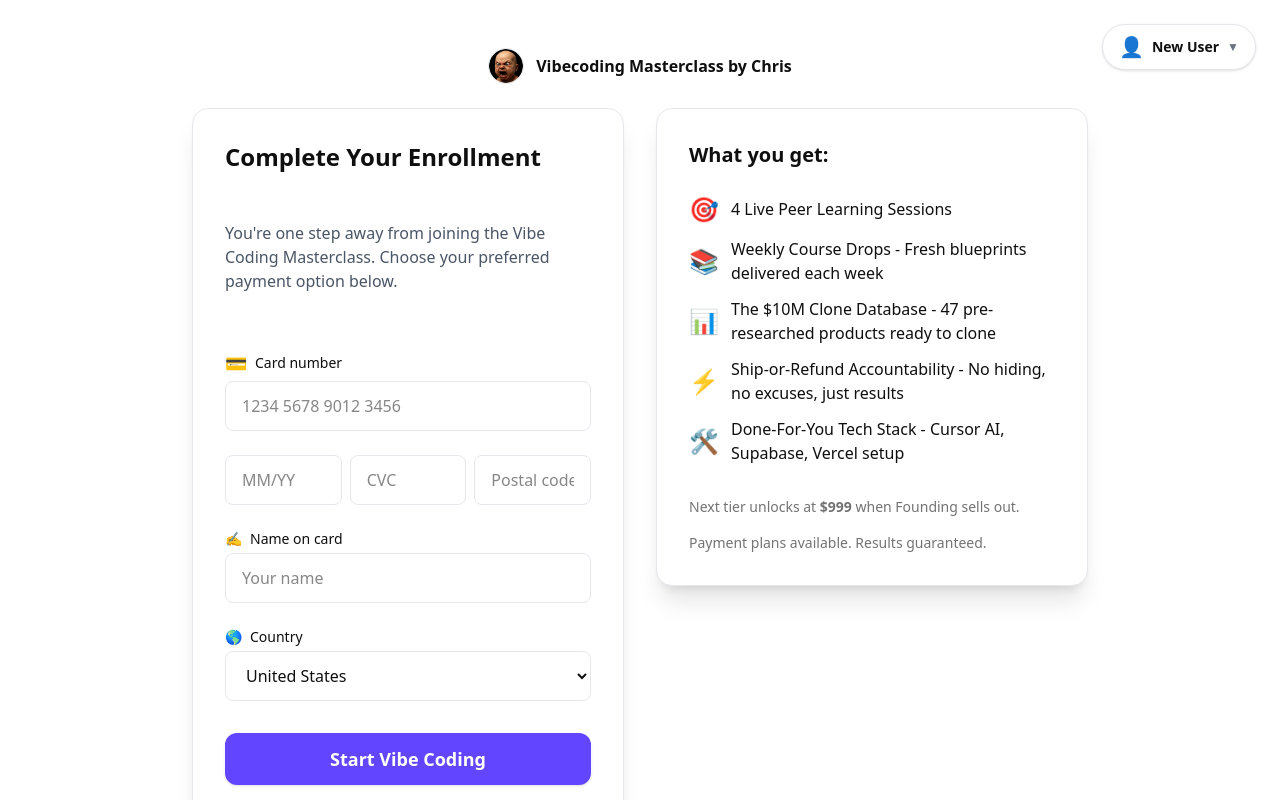
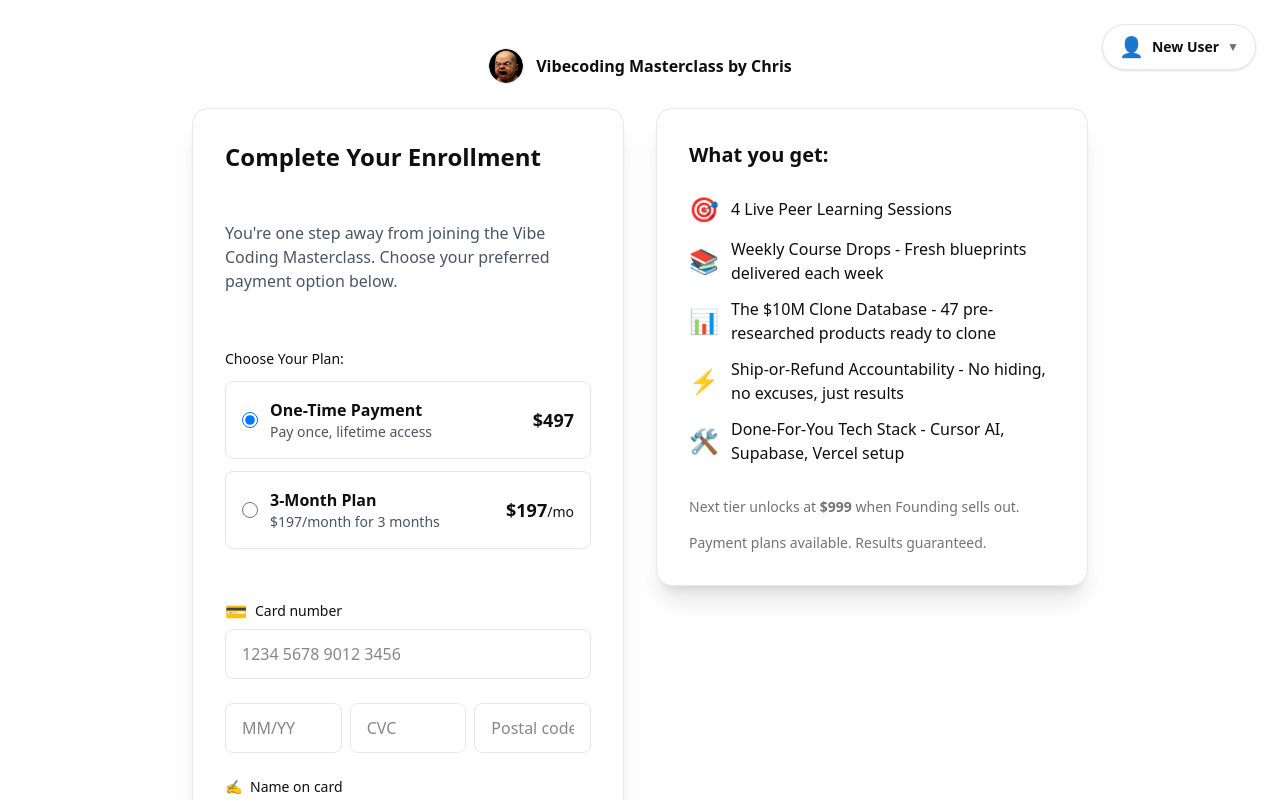
Before and after one commit to AI-ChrisLee/vibecoding, a Next.js app: page /pay in a window 1280 px wide. Shown: the top 800 px of the page. Built offline with nearby package versions, Linux system fonts and the light colour scheme.

Commit message:
“Update

```diff
--- /dev/null
+++ b/app/api/create-checkout-session/route.ts
@@ -0,0 +1,46 @@
+import { NextRequest, NextResponse } from 'next/server';
+import Stripe from 'stripe';
+
+const stripe = new Stripe(process.env.STRIPE_SECRET_KEY!);
+
+export async function POST(request: NextRequest) {
+  try {
+    const { email, name, priceId } = await request.json();
+
+    if (!email || !name || !priceId) {
+      return NextResponse.json(
+        { error: 'Missing required fields' },
+        { status: 400 }
+      );
+    }
+
+    // Create Stripe checkout session
+    const session = await stripe.checkout.sessions.create({
+      payment_method_types: ['card'],
+      line_items: [
+        {
+          price: priceId,
+          quantity: 1,
+        },
+      ],
+      mode: priceId === process.env.STRIPE_PRICE_ONE_TIME ? 'payment' : 'subscription',
+      success_url: `${process.env.NEXT_PUBLIC_APP_URL}/thanks?session_id={CHECKOUT_SESSION_ID}`,
+      cancel_url: `${process.env.NEXT_PUBLIC_APP_URL}/pay`,
+      customer_email: email,
+      metadata: {
+        user_email: email,
+        user_name: name,
+      },
+      allow_promotion_codes: true,
+    });
+
+    return NextResponse.json({ url: session.url });
+
+  } catch (error: any) {
+    console.error('Error creating checkout session:', error);
+    return NextResponse.json(
+      { error: error.message },
+      { status: 500 }
+    );
+  }
+}
--- a/app/pay/page.tsx
+++ b/app/pay/page.tsx
@@ -25,6 +25,7 @@
   const [country, setCountry] = useState(countries[0]);
   const [loading, setLoading] = useState(false);
   const [user, setUser] = useState({ name: "Loading...", email: "loading..." });
+  const [selectedPlan, setSelectedPlan] = useState("one-time");
 
   // Get user data on component mount
   useEffect(() => {
@@ -75,26 +76,27 @@
     setLoading(true);
 
     try {
-      // Simulate payment processing
-      await new Promise(resolve => setTimeout(resolve, 2000));
-
-      // Record payment (for demo purposes)
-      await fetch('/api/check-payment', {
+      // Create Stripe checkout session
+      const response = await fetch('/api/create-checkout-session', {
         method: 'POST',
         headers: { 'Content-Type': 'application/json' },
         body: JSON.stringify({
           email: user.email,
-          sessionId: 'demo_session_' + Date.now(),
-          amount: 49700, // $497.00 in cents
-          status: 'succeeded'
+          name: user.name,
+          priceId: selectedPlan === "one-time"
+            ? 'price_1RYuvpRAsDNTTxJIrqvcgqYS' // One-time payment
+            : 'price_1RYuvpRAsDNTTxJIp7DU5OqY' // Monthly payment
         })
       });
 
-      // Store payment success for thanks page
-      localStorage.setItem('paymentCompleted', 'true');
+      const { url, error } = await response.json();
 
-      // Redirect to success page
-      window.location.href = '/thanks';
+      if (error) {
+        throw new Error(error);
+      }
+
+      // Redirect to Stripe checkout
+      window.location.href = url;
 
     } catch (error) {
       console.error('Payment error:', error);
@@ -144,6 +146,44 @@
             You&apos;re one step away from joining the Vibe Coding Masterclass.
             Choose your preferred payment option below.
           </p>
+
+          {/* Payment Plan Selection */}
+          <div className="mb-6">
+            <label className="block text-sm font-medium text-foreground mb-3">Choose Your Plan:</label>
+            <div className="space-y-3">
+              <label className="flex items-center gap-3 p-4 border rounded-lg cursor-pointer hover:bg-gray-50">
+                <input
+                  type="radio"
+                  name="plan"
+                  value="one-time"
+                  checked={selectedPlan === "one-time"}
+                  onChange={(e) => setSelectedPlan(e.target.value)}
+                  className="w-4 h-4 text-purple-600"
+                />
+                <div className="flex-1">
+                  <div className="font-semibold">One-Time Payment</div>
+                  <div className="text-sm text-gray-600">Pay once, lifetime access</div>
+                </div>
+                <div className="font-bold text-lg">$497</div>
+              </label>
+
+              <label className="flex items-center gap-3 p-4 border rounded-lg cursor-pointer hover:bg-gray-50">
+                <input
+                  type="radio"
+                  name="plan"
+                  value="monthly"
+                  checked={selectedPlan === "monthly"}
+                  onChange={(e) => setSelectedPlan(e.target.value)}
+                  className="w-4 h-4 text-purple-600"
+                />
+                <div className="flex-1">
+                  <div className="font-semibold">3-Month Plan</div>
+                  <div className="text-sm text-gray-600">$197/month for 3 months</div>
+                </div>
+                <div className="font-bold text-lg">$197<span className="text-sm font-normal">/mo</span></div>
+              </label>
+            </div>
+          </div>
           {/* Card number */}
           <label className="flex flex-col gap-1 font-medium text-sm text-foreground">
             <span className="flex items-center gap-2">
@@ -224,7 +264,7 @@
             className="w-full bg-primary hover:bg-primary/90 text-primary-foreground font-bold py-3 rounded-xl text-lg shadow transition mt-2"
             disabled={loading}
           >
-            {loading ? "Processing..." : "Start Vibe Coding"}
+            {loading ? "Processing..." : `Pay ${selectedPlan === "one-time" ? "$497" : "$197/mo"} - Start Vibe Coding`}
           </button>
           {/* Note */}
           <div className="rounded-lg bg-gray-50 px-4 py-2 text-xs text-center text-muted-foreground mt-2">
--- a/app/thanks/page.tsx
+++ b/app/thanks/page.tsx
@@ -13,7 +13,6 @@
   useEffect(() => {
     // Get user data from localStorage
     const storedUserData = localStorage.getItem('currentUser');
-    const paymentCompleted = localStorage.getItem('paymentCompleted');
 
     if (storedUserData) {
       const userData = JSON.parse(storedUserData);
@@ -28,12 +27,23 @@
       });
     }
 
-    // Check if payment was completed, if not redirect to pay page
-    if (!paymentCompleted) {
-      console.log('No payment completed, redirecting to pay page');
-      setTimeout(() => {
-        window.location.href = '/pay';
-      }, 2000); // Give 2 seconds to show the page before redirect
+    // Check if this is a successful payment from Stripe
+    const urlParams = new URLSearchParams(window.location.search);
+    const sessionId = urlParams.get('session_id');
+
+    if (sessionId) {
+      // Payment was successful via Stripe
+      console.log('Payment successful with session:', sessionId);
+      localStorage.setItem('paymentCompleted', 'true');
+    } else {
+      // No session ID, check if payment was completed before
+      const paymentCompleted = localStorage.getItem('paymentCompleted');
+      if (!paymentCompleted) {
+        console.log('No payment completed, redirecting to pay page');
+        setTimeout(() => {
+          window.location.href = '/pay';
+        }, 3000); // Give 3 seconds to show the page before redirect
+      }
     }
   }, []);
 
--- a/package.json
+++ b/package.json
@@ -15,6 +15,7 @@
     "@supabase/supabase-js": "^2.50.0",
     "class-variance-authority": "^0.7.1",
     "clsx": "^2.1.1",
+    "dotenv": "^16.5.0",
     "framer-motion": "^12.16.0",
     "lucide-react": "^0.513.0",
     "next": "15.3.3",
```
Also changed, not shown: 1 other file (tests, documents, lock files or other folders).
